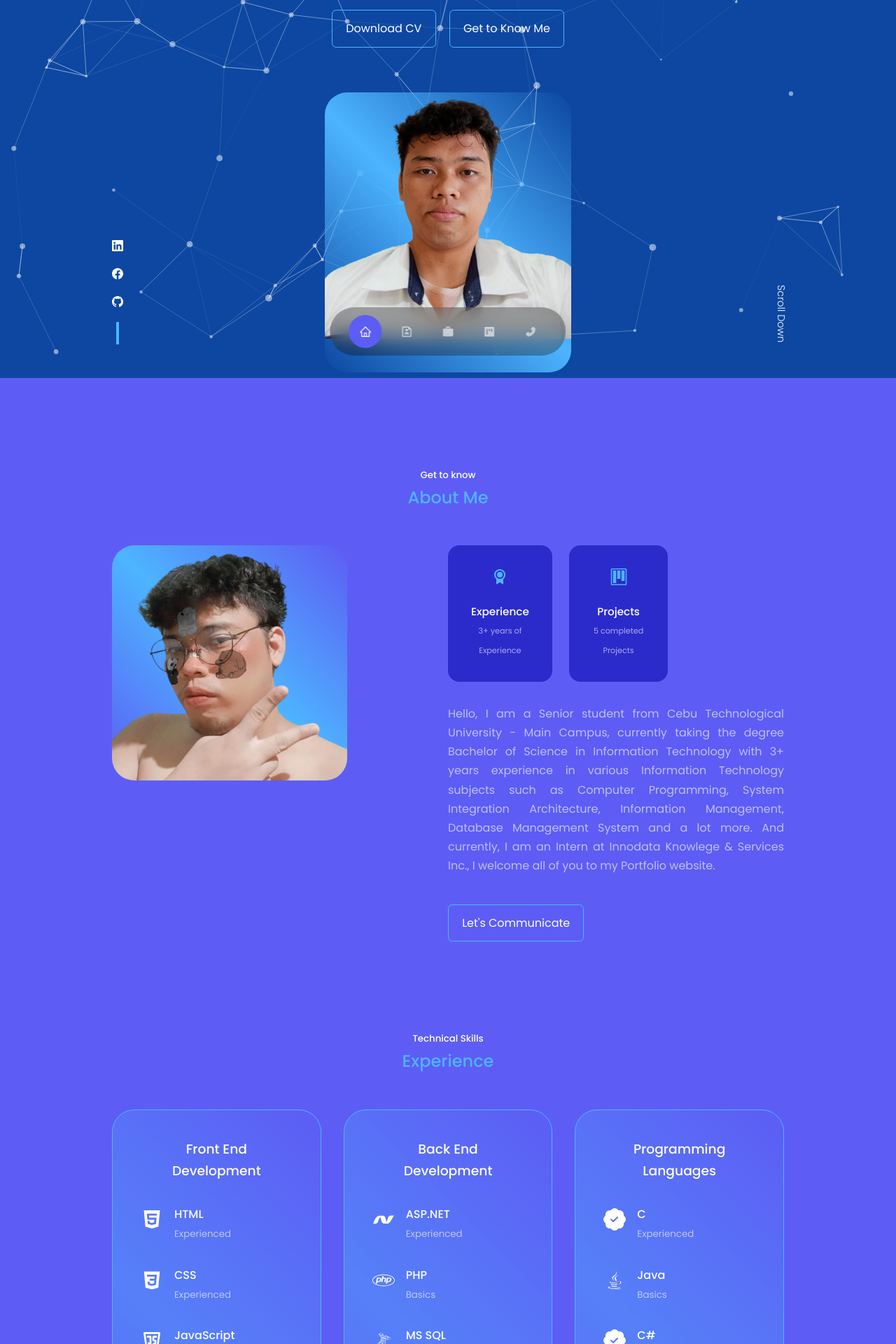
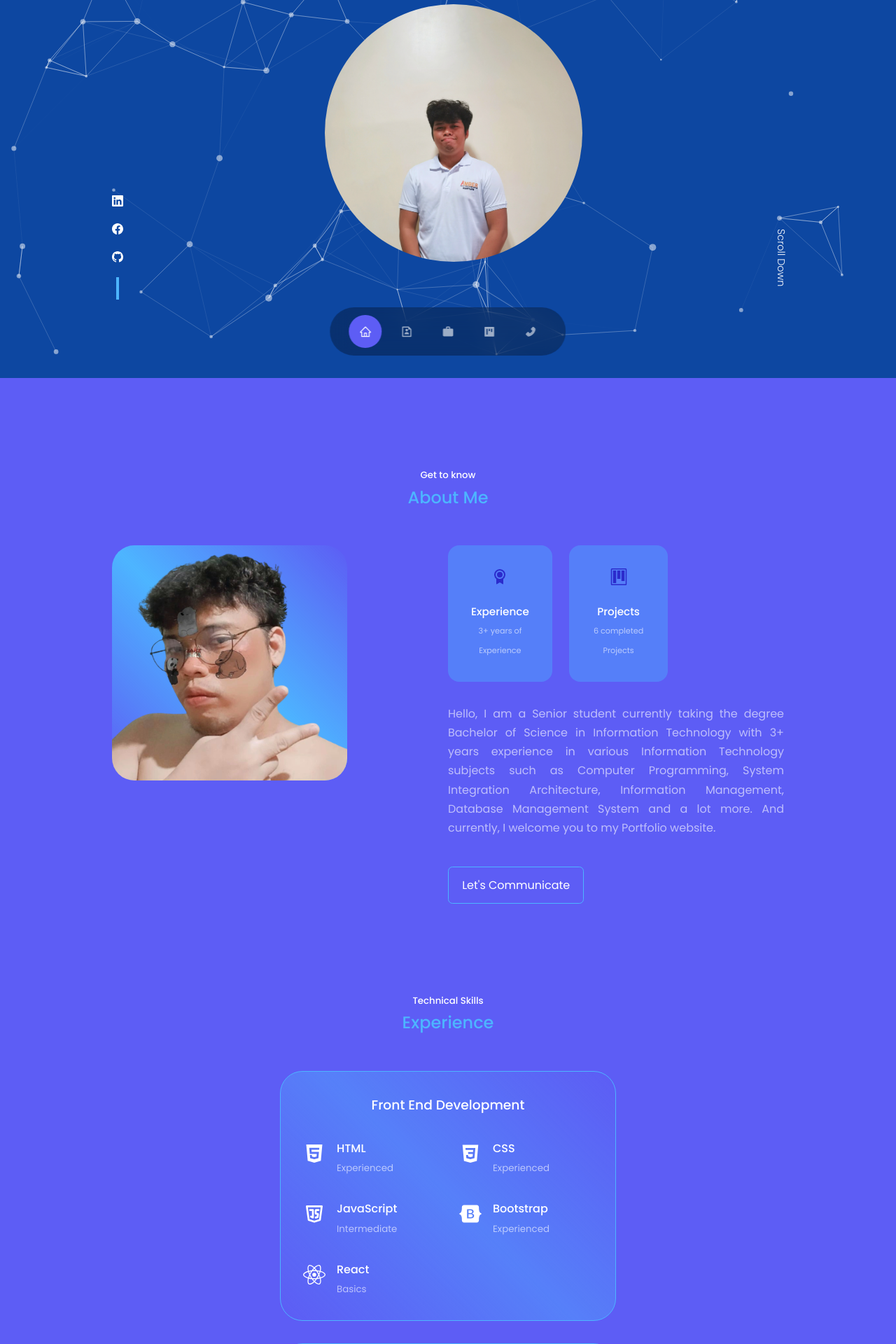
Before and after one commit to marviquint/my-portfolio, a React (Create React App) app: page / in a window 1280 px wide. Shown: the part 260-2180 px from the top of the page at 70% size. Built offline with nearby package versions, Linux system fonts and the light colour scheme.

Commit message:
new updates

```diff
--- a/src/components/about/About.jsx
+++ b/src/components/about/About.jsx
@@ -3,7 +3,6 @@ import './about.css'
 import ME from '../../assets/me-img.png'
 import {RiAwardFill} from 'react-icons/ri'
 import {GoProject} from 'react-icons/go'
-import {RiFileUserLine} from 'react-icons/ri'
 
 const About = () => {
   return (
@@ -28,12 +27,12 @@ const About = () => {
               <article className="about__card">
                 <GoProject className="about__icon"/>
                 <h5>Projects</h5>
-                <small>5 completed Projects</small>
+                <small>6 completed Projects</small>
               </article>
             </div>
             <p>
               Hello,
-              I am a Senior student from Cebu Technological University - Main Campus, currently taking the degree Bachelor of Science in Information Technology with 3+ years experience in various Information Technology subjects such as Computer Programming, System Integration Architecture, Information Management, Database Management System and a lot more. And currently, I am an Intern at Innodata Knowlege & Services Inc., I welcome all of you to my Portfolio website.
+              I am a Senior student currently taking the degree Bachelor of Science in Information Technology with 3+ years experience in various Information Technology subjects such as Computer Programming, System Integration Architecture, Information Management, Database Management System and a lot more. And currently, I welcome you to my Portfolio website.
             </p>
 
             <a href="#contact" className="btn">Let's Communicate</a>
--- a/src/components/about/about.css
+++ b/src/components/about/about.css
@@ -27,7 +27,7 @@
 }
 
 .about__card{
-    background: var(--color-bg-variant);
+    background: var(--color-primary-variant);
     border: 1px solid transparent;
     border-radius: 1rem;
     padding: 2rem;
@@ -40,7 +40,7 @@
 }
 
 .about__icon{
-    color: var(--color-primary);
+    color: var(--color-bg-variant);
     font-size: 1.5rem;
     margin-bottom: 1rem;
 }
--- a/src/components/experience/Experience.jsx
+++ b/src/components/experience/Experience.jsx
@@ -3,9 +3,10 @@ import './experience.css'
 import {BsPatchCheckFill} from 'react-icons/bs'
 import {AiFillHtml5} from 'react-icons/ai'
 import {DiCss3, DiMsqlServer, DiJava, DiDotnet} from 'react-icons/di'
-import {TbBrandJavascript, } from 'react-icons/tb'
+import {TbBrandJavascript} from 'react-icons/tb'
 import {FaBootstrap, FaReact, FaPhp, FaNodeJs} from 'react-icons/fa'
-import {SiMysql, SiExpress, SiMongodb, SiPython} from 'react-icons/si'
+import {SiMysql, SiExpress, SiMongodb, SiPython, SiDjango} from 'react-icons/si'
+
 
 const Experience = () => {
   return (
@@ -107,6 +108,13 @@ const Experience = () => {
               <small className="text-light">Basics</small>
               </div>
             </article>
+            <article className="experience__details">
+              <SiDjango className='experience__details-icon'/>
+              <div>
+              <h4>Django</h4>
+              <small className="text-light">Basics</small>
+              </div>
+            </article>
           </div>
         </div>
 
--- a/src/components/experience/experience.css
+++ b/src/components/experience/experience.css
@@ -27,6 +27,8 @@
 .experience__content{
     display: grid;
     row-gap: 2rem;
+    column-gap: 2rem;
+    grid-template-columns: 1fr 1fr;
 }
 
 .experience__details{
@@ -37,6 +39,25 @@
 .experience__details-icon{
     margin-top: 5px;
     font-size: xx-large;
+}
+
+/*Media Queries (Medium Devices)*/
+@media screen and (max-width: 1440px){
+    .experience__container{
+        grid-template-columns: 1fr;
+    }
+    .experience__container > div{
+        width: 50%;
+        padding:2rem;
+        margin: 0 auto;
+    }
+
+    .experience__content{
+        display: grid;
+        row-gap: 2rem;
+        column-gap: 2rem;
+        grid-template-columns: 1fr 1fr;
+    }
 }
 
 /*Media Queries (Medium Devices)*/
@@ -51,7 +72,10 @@
     }
 
     .experience__content{
-        padding: 1rem;
+        display: grid;
+        row-gap: 2rem;
+        column-gap: 2rem;
+        grid-template-columns: 1fr 1fr;
     }
 }
 
--- a/src/components/header/CTA.jsx
+++ /dev/null
@@ -1,13 +0,0 @@
-import React from 'react'
-import CV from '../../assets/CV.pdf'
-
-const CTA = () => {
-  return (
-    <div className='cta'>
-        <a href={CV} download className='btn'>Download CV</a>
-        <a href="#about" className='btn'>Get to Know Me</a>
-    </div>
-  )
-}
-
-export default CTA
--- a/src/components/header/Header.jsx
+++ b/src/components/header/Header.jsx
@@ -1,7 +1,6 @@
 import React from 'react'
 import './header.css'
-import CTA from './CTA'
-import ME from '../../assets/my-img.png'
+import ME from '../../assets/pic.jpeg'
 import HeaderSocials from './HeaderSocials'
 
 
@@ -12,7 +11,6 @@ const Header = () => {
         <h5>Hello I'm</h5>
         <h1>Marviquint Bahio</h1>
         <h3 className="text-light">Student Software Developer</h3>
-        <CTA />
         <HeaderSocials/>
         <div className="me">
           <img src={ME} alt="Me"/>
--- a/src/components/header/header.css
+++ b/src/components/header/header.css
@@ -29,7 +29,7 @@ header{
     gap:0.8rem;
     position: absolute;
     left: 0;
-    bottom: 3rem;
+    bottom: 23rem;
 }
 
 .header__socials::after{
@@ -40,17 +40,15 @@ header{
 }
 
 .me{
-    width: 22rem;
-    height: 25rem;
+    width: 40rem;
+    height: 40rem;
     aspect-ratio: 1/1;
-    border-radius: 2rem;
-    background: linear-gradient(45deg, transparent, var(--color-primary), transparent);
+    border-radius: 50%;
     transform: rotate(0deg);
     transition: var(--transition);
     position: absolute;
-    left: calc(50% - 11rem);
-    margin-top: 4rem;
-    border-radius: 2rem;
+    left: calc(50% - 20rem);
+    margin-top: 2rem;
     overflow: hidden;
 }
 
@@ -58,14 +56,62 @@ header{
 .scroll__down{
     position: absolute;
     right: -2.3rem;
-    bottom: 5rem;
+    bottom: 25rem;
     transform: rotate(90deg);
     font-weight: 300;
     font-size: 0.9rem;
 }
 
+@media screen and (max-width: 1440px){
+    .me{
+        width: 23rem;
+        height: 23rem;
+        aspect-ratio: 1/1;
+        border-radius: 50%;
+        transform: rotate(0deg);
+        transition: var(--transition);
+        position: absolute;
+        left: calc(50% - 11rem);
+        margin-top: 2rem;
+        overflow: hidden;
+    }
+
+    .header__socials{
+        display: flex;
+        flex-direction: column;
+        align-items: center;
+        gap:0.8rem;
+        position: absolute;
+        left: 0;
+        bottom: 7rem;
+    }
+
+    .scroll__down{
+        position: absolute;
+        right: -2.3rem;
+        bottom: 10rem;
+        transform: rotate(90deg);
+        font-weight: 300;
+        font-size: 0.9rem;
+    }
+
+
+}
+
 /*Media Queries (Medium Devices)*/
 @media screen and (max-width: 1024px){
+    .me{
+        width: 30rem;
+        height: 30rem;
+        aspect-ratio: 1/1;
+        border-radius: 50%;
+        transform: rotate(0deg);
+        transition: var(--transition);
+        position: absolute;
+        left: calc(50% - 15rem);
+        margin-top: 2rem;
+        overflow: hidden;
+    }
     header{
         height: 100vh;
     }
@@ -77,6 +123,19 @@ header{
 
 /*Media Queries (Small Devices)*/
 @media screen and (max-width: 600px){
+
+    .me{
+        width: 20rem;
+        height: 20rem;
+        aspect-ratio: 1/1;
+        border-radius: 50%;
+        transform: rotate(0deg);
+        transition: var(--transition);
+        position: absolute;
+        left: calc(50% - 10rem);
+        margin-top: 2rem;
+        overflow: hidden;
+    }
    header{
     height: 100vh;
    }
@@ -87,6 +146,19 @@ header{
 
 /*Media Queries (Extra Small Devices)*/
 @media screen and (max-width: 300px){
+
+    .me{
+        width: 20rem;
+        height: 2rem;
+        aspect-ratio: 1/1;
+        border-radius: 50%;
+        transform: rotate(0deg);
+        transition: var(--transition);
+        position: absolute;
+        left: calc(50% - 10rem);
+        margin-top: 2rem;
+        overflow: hidden;
+    }
     header{
      height: 100vh;
     }
--- a/src/components/portfolio/Portfolio.jsx
+++ b/src/components/portfolio/Portfolio.jsx
@@ -3,13 +3,9 @@ import './portfolio.css'
 import wallet from '../../assets/wallet.png'
 import student from '../../assets/student.png'
 import library from '../../assets/library.jpg'
-import libraryfile from '../../assets/Public-Library-Data-and-Information-Management-System.pdf'
-import walletfile from '../../assets/E-Wallet.pdf'
-import studentfile from '../../assets/StudentManagementSystem.pdf'
 import instaMag from '../../assets/instamag.png';
 import nexusGpt from '../../assets/nexusgpt.png';
-import {BsDownload} from 'react-icons/bs'
-import {GoLinkExternal} from 'react-icons/go'
+
 
 const Portfolio = () => {
   return (
@@ -24,9 +20,6 @@ const Portfolio = () => {
             </div>
             <h3>Public Library Data and Information Management System</h3>
             <h5>Final Poject in Information Management Subject</h5>
-            <div className="portfolio__item-cta">
-            <a href={libraryfile} download className="btn"><BsDownload /> Download Docs</a>
-            </div>
         </article>
         <article className="portfolio__item">
             <div className="portfolio__item-image">
@@ -34,9 +27,6 @@ const Portfolio = () => {
             </div>
             <h3>Student Management System</h3>
             <h5>Final Poject in ASP.NET Subject</h5>
-            <div className="portfolio__item-cta">
-            <a href={studentfile} download className="btn"><BsDownload />  DownLoad Docs</a>
-            </div>
         </article>
         <article className="portfolio__item">
             <div className="portfolio__item-image">
@@ -44,9 +34,6 @@ const Portfolio = () => {
             </div>
             <h3>My E-Wallet</h3>
             <h5>Final Poject in Integrative Programming and Technologies Subject</h5>
-            <div className="portfolio__item-cta">
-            <a href={walletfile} download className="btn"><BsDownload />  Download Docs</a>
-            </div>
         </article>
         <article className="portfolio__item">
             <div className="portfolio__item-image">
@@ -54,9 +41,6 @@ const Portfolio = () => {
             </div>
             <h3>InstaMag: Photo Magazine Social Media Site</h3>
             <h5>MERN Stack Project</h5>
-           <div className="portfolio__item-cta">
-            <a href="https://github.com/marviquint/social-media-instamag" className="btn"><GoLinkExternal/> Github</a>
-           </div>
         </article>
         <article className="portfolio__item">
             <div className="portfolio__item-image">
@@ -64,9 +48,6 @@ const Portfolio = () => {
             </div>
             <h3>NexusGPT: ChatGPT x Dall-E Crossover</h3>
             <h5>ExpressJS, ReactJS, and NodeJS OpenAI API Project</h5>
-           <div className="portfolio__item-cta">
-            <a href="https://github.com/marviquint/nexusgpt" className="btn"><GoLinkExternal/> Github</a>
-           </div>
         </article>
       </div>
     </section>
```
Also changed, not shown: src/assets/pic.jpeg (added).
